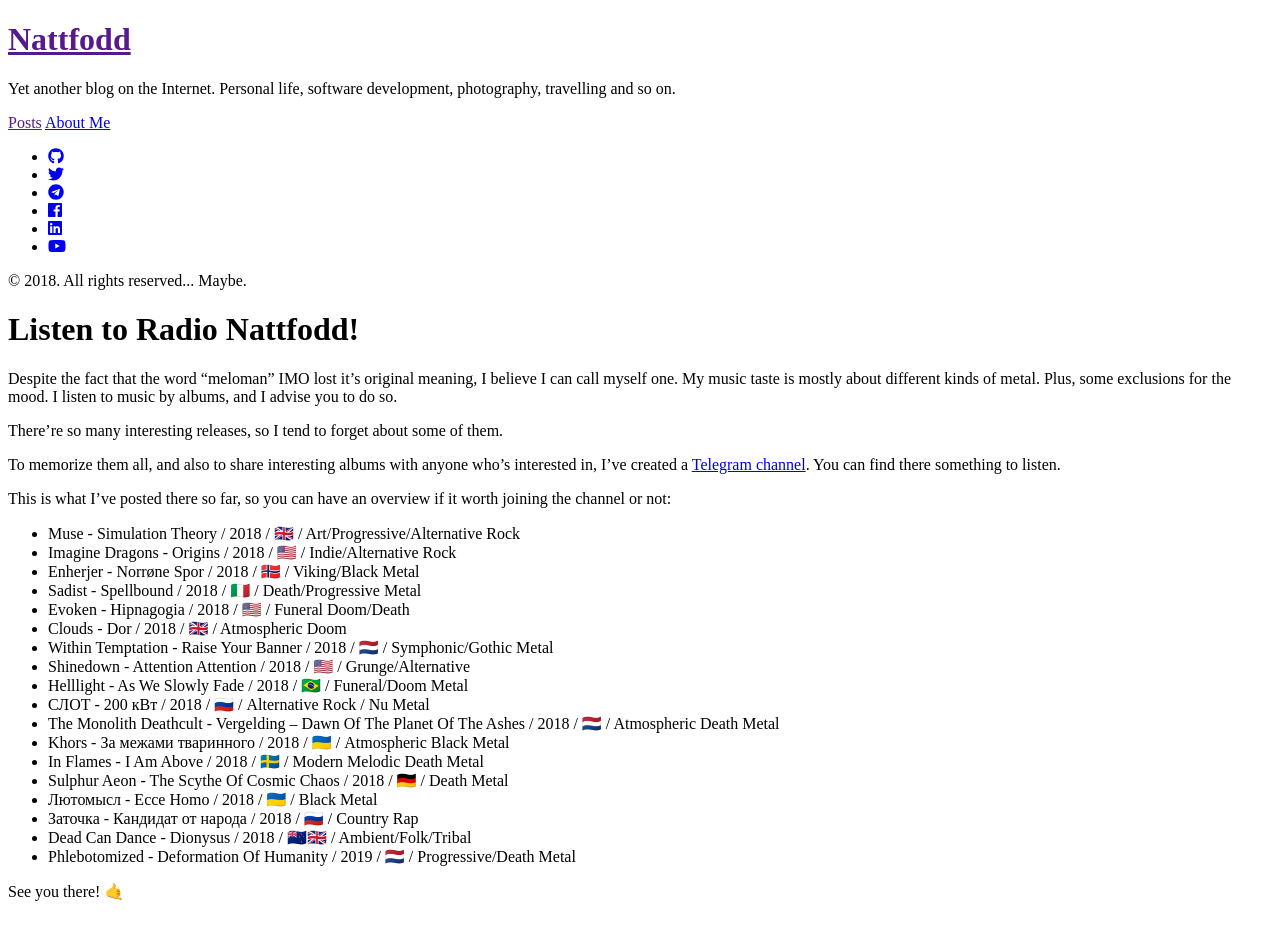
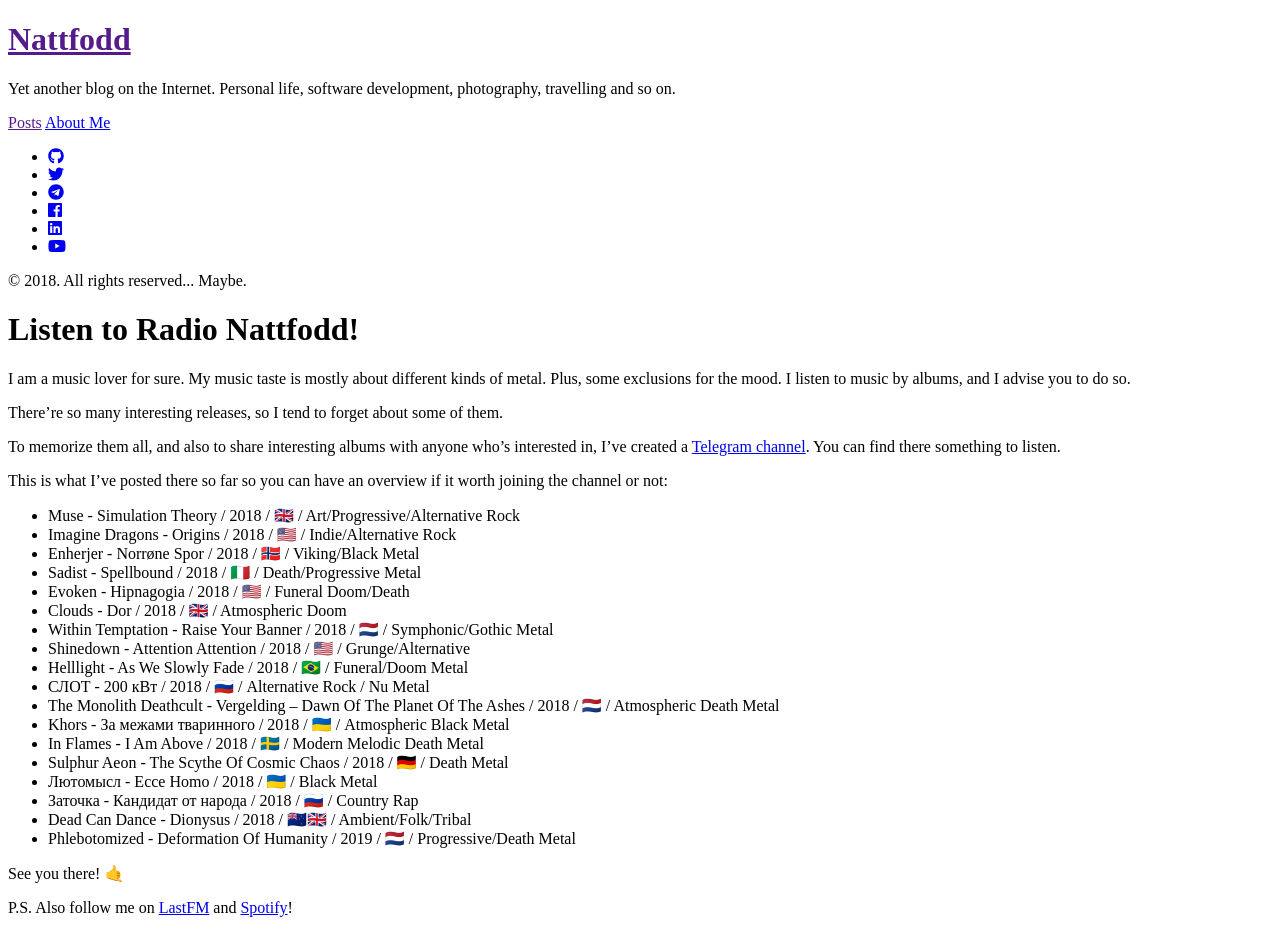
Before and after one commit to nattfodd/life, a Jekyll site: the page built from _posts/2018-12-26-radio-nattfodd.md, in a window 1280 px wide. Built offline with Jekyll 4.4.1, drawn with Linux system fonts in a browser that asks for light colours; nearby versions of some CDN libraries; Markdown is read by kramdown in place of the engine named in the settings.

Commit message:
Radio Nattfodd typos

```diff
--- a/_posts/2018-12-26-radio-nattfodd.md
+++ b/_posts/2018-12-26-radio-nattfodd.md
@@ -4,13 +4,14 @@
 date: 2018-12-26 15:25:00
 ---
 
-Despite the fact that the word "meloman" IMO lost it's original meaning, I believe I can call myself one. My music taste is mostly about different kinds of metal. Plus, some exclusions for the mood. I listen to music by albums, and I advise you to do so.
+I am a music lover for sure. My music taste is mostly about different kinds of metal. Plus, some exclusions for the mood. I listen to music by albums, and I advise you to do so.
 
 There're so many interesting releases, so I tend to forget about some of them.
 
 To memorize them all, and also to share interesting albums with anyone who's interested in, I've created a [Telegram channel](https://t.me/radio_nattfodd). You can find there something to listen.
 
-This is what I've posted there so far, so you can have an overview if it worth joining the channel or not:
+This is what I've posted there so far so you can have an overview if it worth joining the channel or not:
+
 <!--more-->
 
   * Muse - Simulation Theory / 2018 / 🇬🇧 / Art/Progressive/Alternative Rock
@@ -33,3 +34,5 @@
   * Phlebotomized - Deformation Of Humanity / 2019 / 🇳🇱 / Progressive/Death Metal
 
 See you there! 🤙
+
+P.S. Also follow me on [LastFM](https://www.last.fm/user/FlyingKiller) and [Spotify](https://open.spotify.com/user/ng2ntvi0mptu5j40fxd4essn7?si=tICPLFstSi6MICfYje452w)!
```
